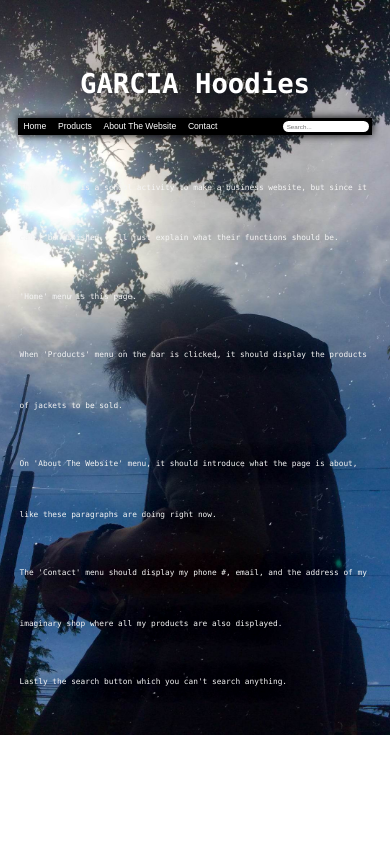
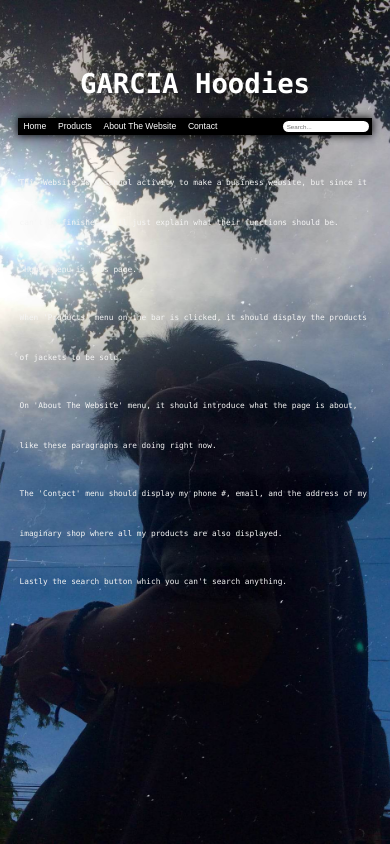
Before and after one commit to garciakean32/GARCIA-CSS-HTML-Website, a plain HTML site: page index.html in a window 390 px wide. Drawn offline with Linux system fonts and the light colour scheme.

Commit message:
Added mobile resolution support

```diff
--- a/style.css
+++ b/style.css
@@ -7,13 +7,12 @@ html {
 
 body {
     background-image: url(page-bg.jpg);
-
+    min-height: 100vh;
     background-position: center;
     background-repeat: no-repeat;
     background-size: cover;
     color: white;
     font-family: Arial, Helvetica, sans-serif;
-    padding-top: 50px;
     display: flex;
     align-items: center;
     flex-direction: column;
@@ -23,6 +22,7 @@ body {
 
 .business-name {
     display: flex;
+    margin-top: 50px;
     color: rgb(255, 255, 255);
     justify-content: center;
     font-family: "Lucida Console", "Courier New", monospace;
@@ -37,7 +37,7 @@ body {
     align-items: center;
     background-color: black;
     box-shadow: 0 0 8px black;
-    margin: auto 50px;
+    margin: 0 50px;
     padding: 0 1vw;
     padding-left: 0vw;
     color: white;
@@ -109,7 +109,7 @@ body {
     margin: 5vw;
     font-family: "Lucida Console", "Courier New", monospace;
     font-size: 2vw;
-    line-height: 6vh;
+    line-height: 40px;
     color: whitesmoke;
     text-shadow: 0 0 30px black;
 
```
